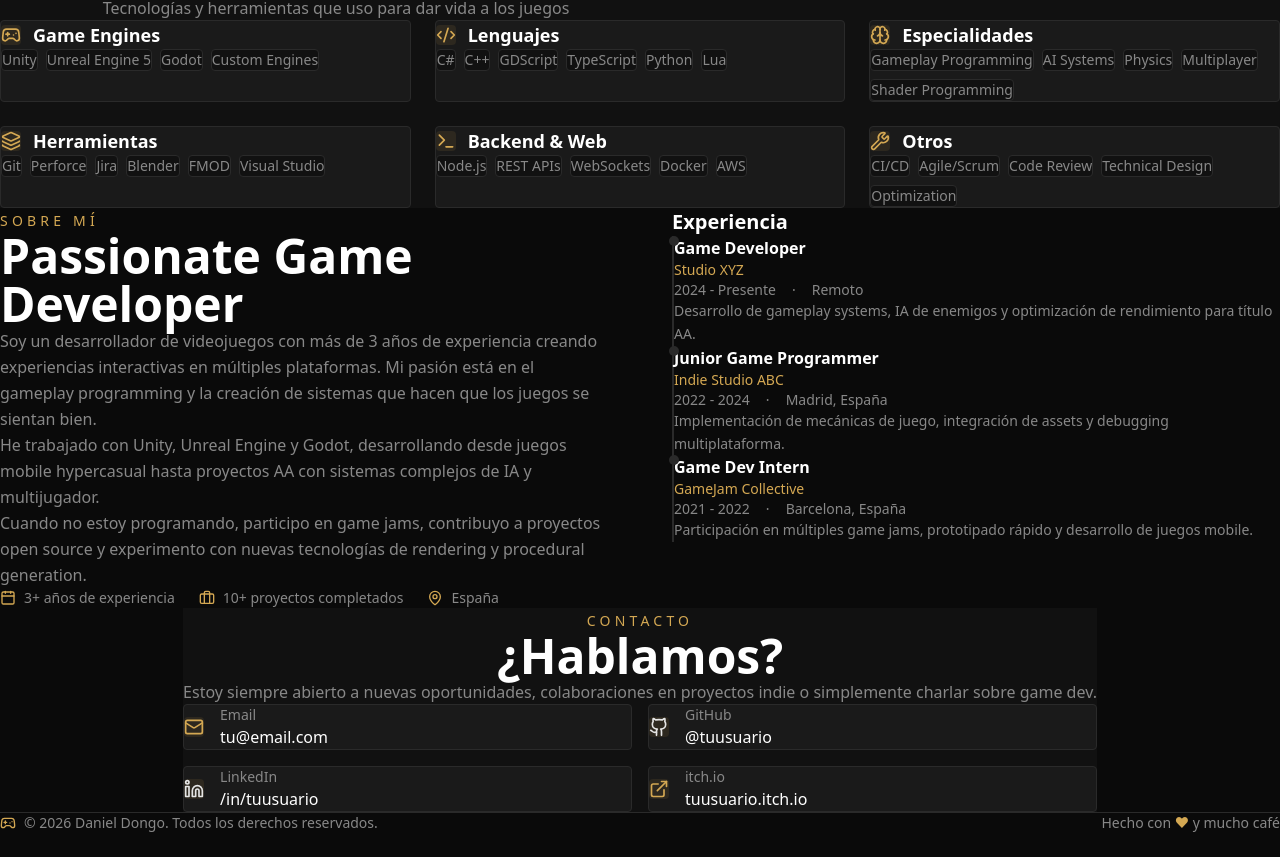
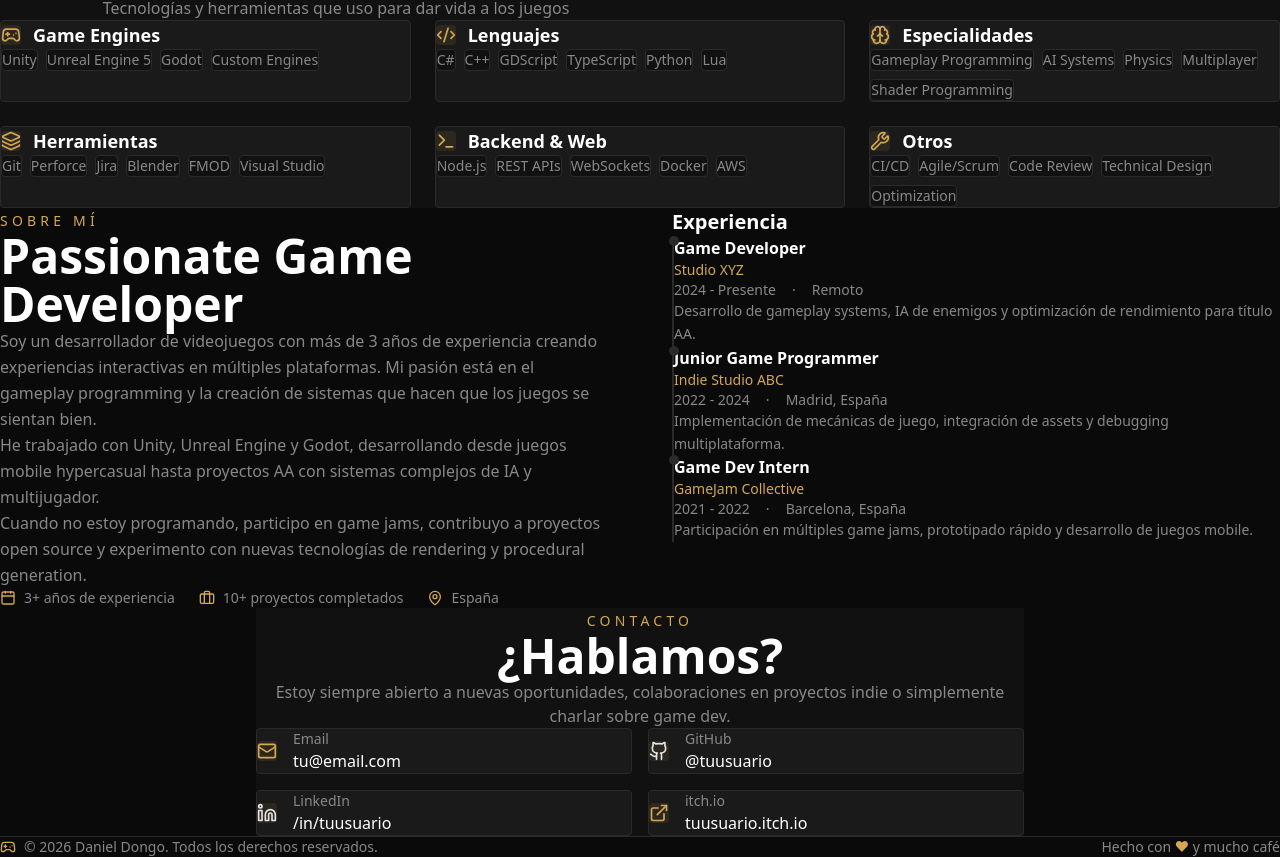
Before and after one commit to danosukoy/PaginaPorfolio, a React (Vite) app: page / in a window 1280 px wide. Shown: the part 1667-2524 px from the top of the page. Before the commit the page ends 2500 px from the top, so only its background shows below. Built offline with nearby package versions, Linux system fonts and the light colour scheme.

Commit message:
Update Contact.tsx

```diff
--- a/src/components/Contact.tsx
+++ b/src/components/Contact.tsx
@@ -84,7 +84,7 @@
           <h2 className="text-4xl md:text-5xl font-bold text-white mt-3 mb-4">
             ¿Hablamos?
           </h2>
-          <p className="text-text-muted max-w-2x1 mx-auto">
+          <p className="text-text-muted max-w-3xl mx-auto">
             Estoy siempre abierto a nuevas oportunidades, colaboraciones en
             proyectos indie o simplemente charlar sobre game dev.
           </p>
```
